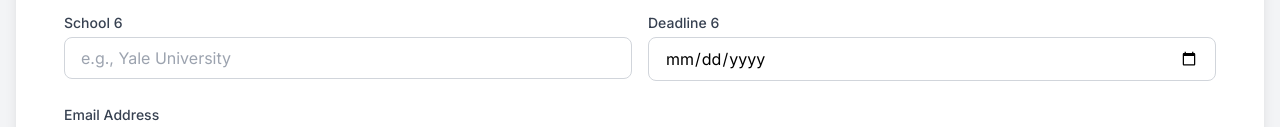
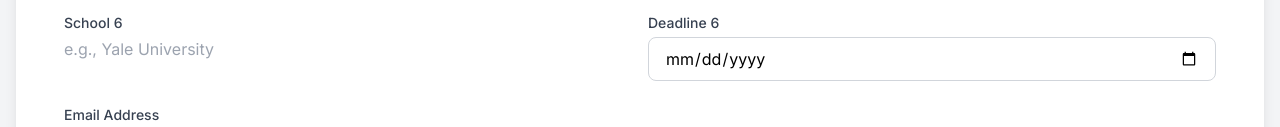
Before and after one commit to joshua094/Graduate-Applications, a website: page index.html in a window 1280 px wide. Shown: the part 757-884 px from the top of the page. Drawn offline with nearby package versions, Linux system fonts and the light colour scheme.

Commit message:
fixing bugs

```diff
--- a/index.html
+++ b/index.html
@@ -88,7 +88,7 @@
             </div>
             <div>
                 <label for="school6" class="block text-sm font-medium text-gray-700 mb-1">School 6</label>
-                <input type="text" id="school6" name="school6" class="form-input mt-1 block w-full px-4 py-2 border border-gray-300 rounded-lg focus:outline-none focus:ring-2 focus:ring-blue-500 focus:border-transparent" placeholder="e.g., Yale University" onchange="getDeadline('school6', 'deadline6')">
+                <input type="text" id="school6" name="school6" class_name="form-input mt-1 block w-full px-4 py-2 border border-gray-300 rounded-lg focus:outline-none focus:ring-2 focus:ring-blue-500 focus:border-transparent" placeholder="e.g., Yale University" onchange="getDeadline('school6', 'deadline6')">
             </div>
             <div>
                 <label for="deadline6" class="block text-sm font-medium text-gray-700 mb-1">Deadline 6</label>
--- a/package.json
+++ b/package.json
@@ -4,7 +4,7 @@
   "description": "",
   "main": "index.html",
   "scripts": {
-    "start": "nodemon server.js"
+    "start": "netlify dev"
   },
   "dependencies": {
     "axios": "^1.11.0",
```
